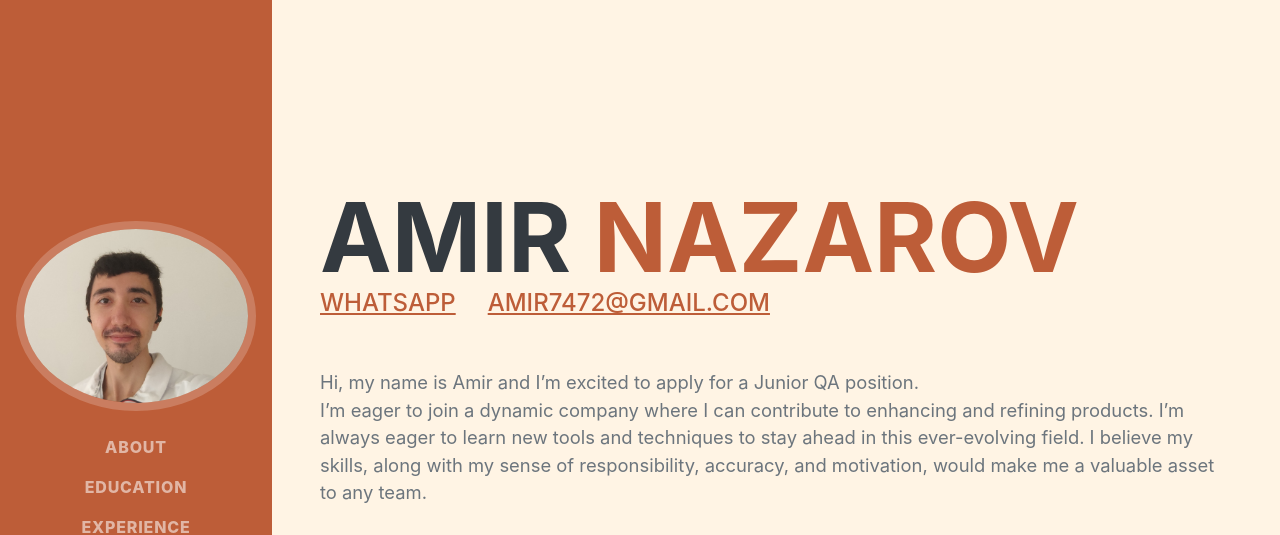
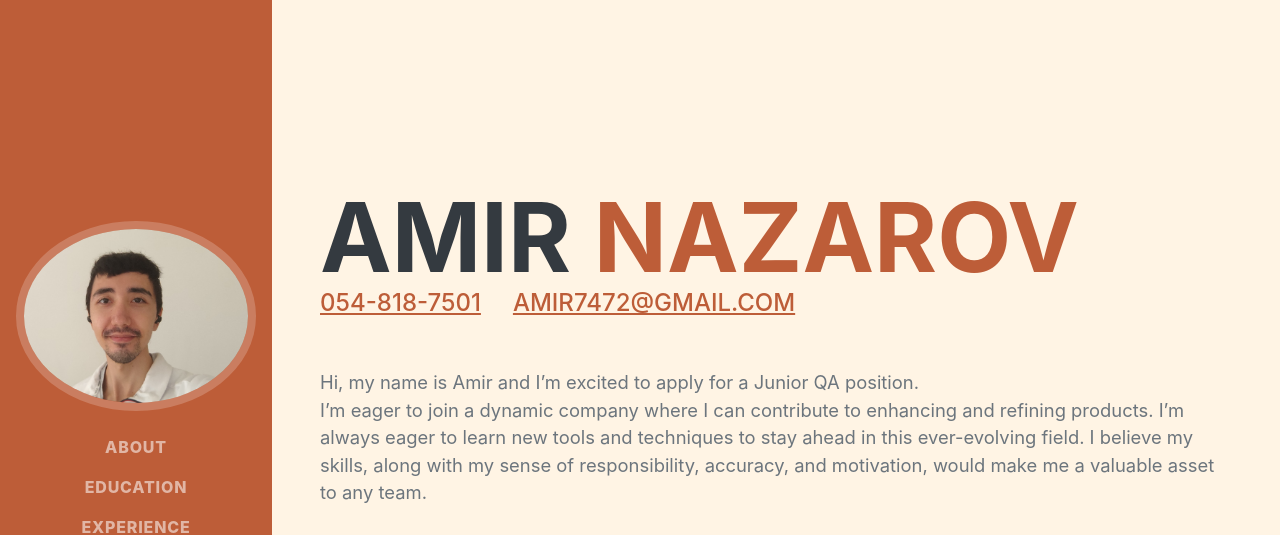
Before and after one commit to AmirNazarov/html1, a plain HTML site: page index.html in a window 1280 px wide. Shown: the top 535 px of the page. Drawn offline with nearby package versions, Linux system fonts and the light colour scheme; a web font is replaced by a local one.

Commit message:
Update index.html

```diff
--- a/index.html
+++ b/index.html
@@ -44,7 +44,7 @@
                         <span class="text-primary">Nazarov</span>
                     </h1>
                     <div class="subheading mb-5">
-					<a href="https://api.whatsapp.com/send/?phone=9720548187501&text&type=phone_number&app_absent=0" target=_blank>Whatsapp</a>&nbsp;&nbsp;&nbsp;&nbsp;
+					<a href="https://api.whatsapp.com/send/?phone=9720548187501&text&type=phone_number&app_absent=0" target=_blank>054-818-7501</a>&nbsp;&nbsp;&nbsp;&nbsp;
 				 <a href="mailto:amir7472@gmail.com">amir7472@gmail.com</a>
                     </div>
                     <p class="lead mb-5">Hi, my name is Amir and I’m excited to apply for a Junior QA position.<br> I’m eager to join a dynamic company where I can contribute to enhancing and refining products. I’m always eager to learn new tools and techniques to stay ahead in this ever-evolving field. I believe my skills, along with my sense of responsibility, accuracy, and motivation, would make me a valuable asset to any team.</p>
```
